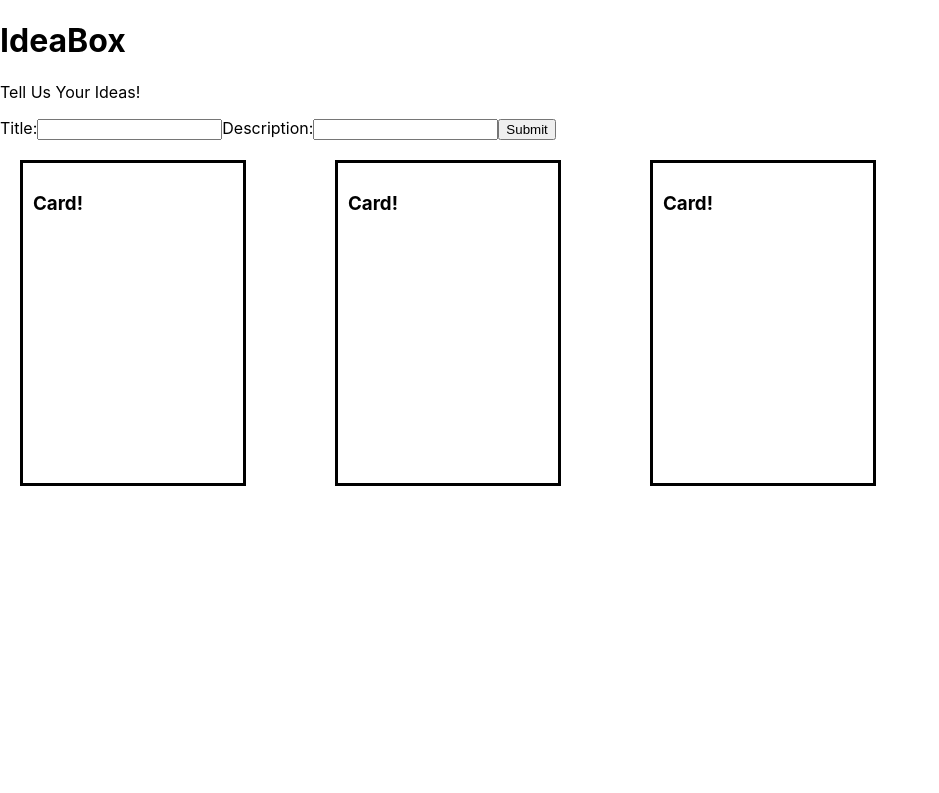
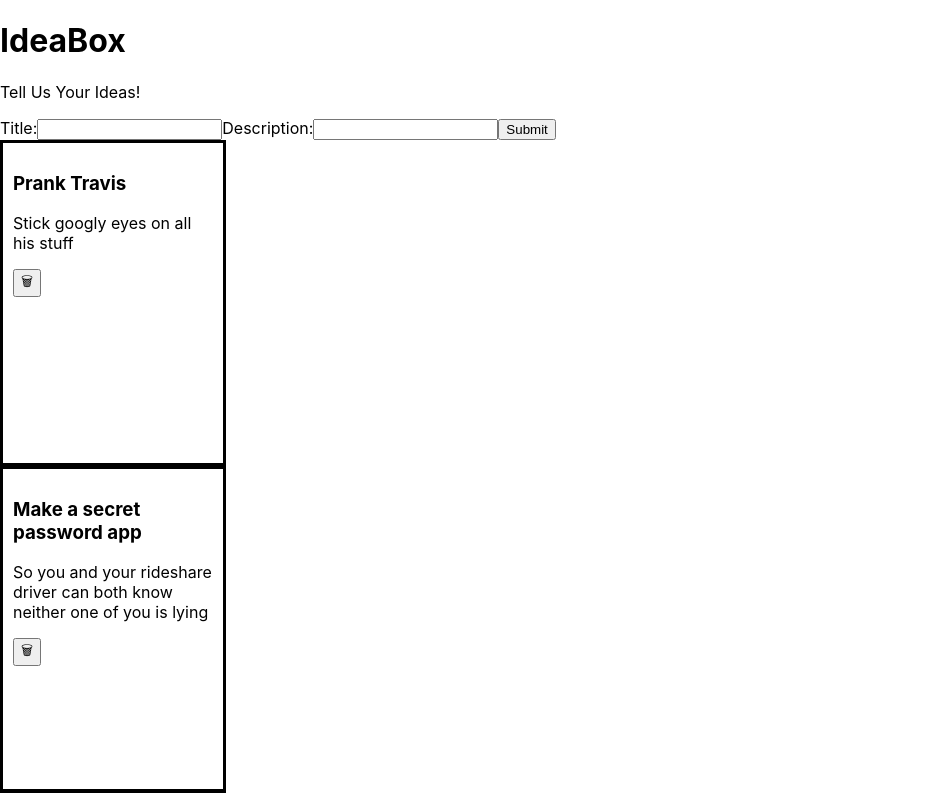
Before and after one commit to Jerry-Vrrr/react-ideabox, a React (Create React App) app: page / in a window 1280 px wide. Shown: the top 793 px of the page, without its empty margins (0-939 px from the left). Built offline with nearby package versions, Linux system fonts and the light colour scheme.

Commit message:
Create card function and link to ideas function

```diff
--- a/src/App.js
+++ b/src/App.js
@@ -1,19 +1,25 @@
 import React, { Component } from 'react';
 import Form from './form'
-import Idea from './ideas'
+import Ideas from './ideas'
 class App extends Component {
   constructor() {
     super();
-
-  }
+    this.state = {
+      ideas: [
+        { id: 1, title: 'Prank Travis', description: 'Stick googly eyes on all his stuff' },
+        { id: 2, title: 'Make a secret password app', description: 'So you and your rideshare driver can both know neither one of you is lying' },
+        { id: 3, title: 'Learn a martial art', description: 'To exact vengeance upon my enemies' },
+      ]
+   }
+ }
 
   render() {
     return (
       <main>
-      <h1>IdeaBox</h1>
-      <p>Tell Us Your Ideas!</p>
+      <h1 className ='App-header'>IdeaBox</h1>
+      <p className ='App-header'>Tell Us Your Ideas!</p>
       <Form/>
-      <Idea/>
+      <Ideas ideas={this.state.ideas} />
             </main>
 
     )
--- a/src/Card.js
+++ b/src/Card.js
@@ -2,10 +2,12 @@
 import React from 'react';
 import './Card.css';
 
-const Card = () => {
+const Card = ({ title, description, id }) => {
   return (
     <div className='card'>
-      <h3>Card!</h3>
+      <h3>{title}</h3>
+      <p>{description}</p>
+      <button>🗑</button>
     </div>
   )
 }
--- a/src/ideas.js
+++ b/src/ideas.js
@@ -2,14 +2,26 @@ import React, { Component } from 'react';
 import "./ideas.css"
 import Card from './Card'
 
-const Idea = () => {
+
+
+const Ideas = ( {ideas} ) => {
+
+  const ideaCards = ideas.map(idea => {
+    return (
+      <Card className ='card-section'
+        title={idea.title}
+        description={idea.description}
+        id={idea.id}
+        key={idea.id}
+      />
+    )
+  })
+
   return (
-    <section className ='card-section'>
-      <Card/>
-      <Card/>
-      <Card/>
-    </section>
+    <div className='ideas-container'>
+      {ideaCards}
+    </div>
   )
 }
 
-export default Idea;
+export default Ideas;
```
